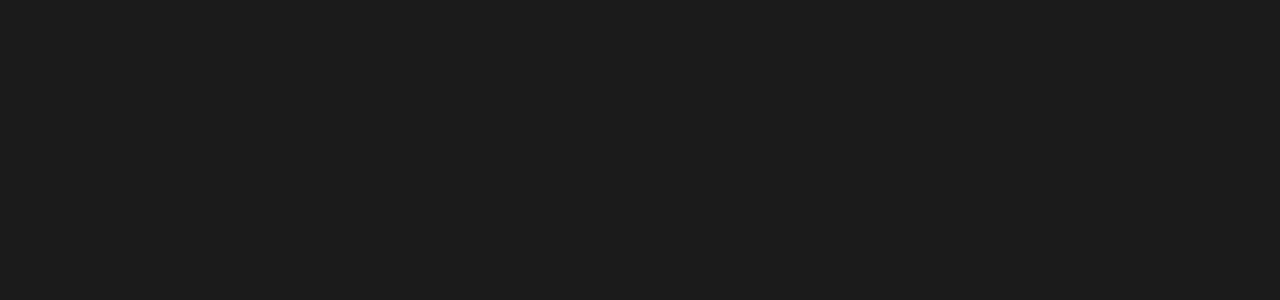
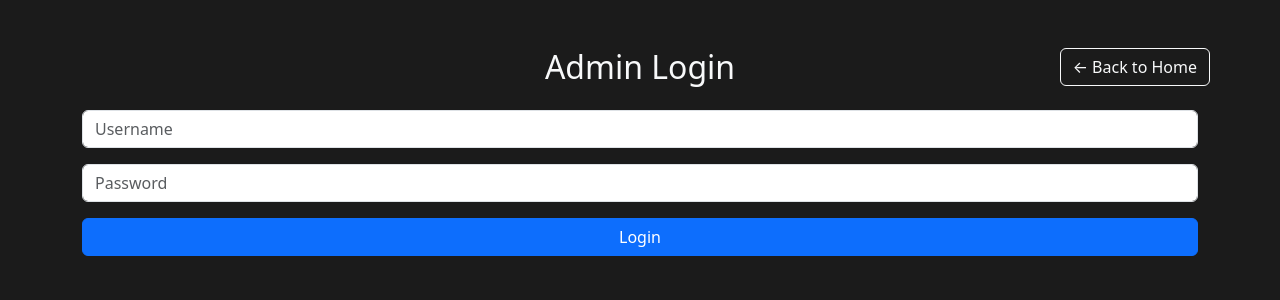
Before and after one commit to DevonKirby/Full-Stack-Rescue-Animal-System, a React (Create React App) app in the folder client/: page /admin-login in a window 1280 px wide. Before the commit this address had no page. Shown: the top 300 px of the page. Built offline with nearby package versions, Linux system fonts and the light colour scheme.

Commit message:
Added login page between main dashboard and admin panel

```diff
--- a/client/src/App.jsx
+++ b/client/src/App.jsx
@@ -2,7 +2,10 @@ import React from 'react';
 import Home from './components/Home.jsx';
 import AnimalList from './components/AnimalList.jsx';
 import Admin from './components/Admin.jsx';
+import AdminLogin from './components/AdminLogin.jsx';
+import ProtectedRoute from './components/ProtectedRoute.jsx';
 import { BrowserRouter as Router, Route, Routes } from 'react-router-dom';
+import { Navigate } from 'react-router-dom';
 
 function App() {
   return (
@@ -11,7 +14,12 @@ function App() {
         <Route path="/" element={<Home />} />
         <Route path="/dogs" element={<AnimalList animalType="dogs" />} />
         <Route path="/monkeys" element={<AnimalList animalType="monkeys" />} />
-        <Route path="/admin" element={<Admin />} />
+        <Route path="/admin" element={
+          <ProtectedRoute>
+            <Admin />
+          </ProtectedRoute>
+        } />
+        <Route path="/admin-login" element={<AdminLogin />} />
       </Routes>
     </Router>
   );
--- a/client/src/api.js
+++ b/client/src/api.js
@@ -1,7 +1,12 @@
 import axios from 'axios';
+
+const token = localStorage.getItem('adminToken');
 
 const api = axios.create({
   baseURL: 'http://localhost:5000/api', // Adjust the base URL as needed
+  headers: {
+    Authorization: token ? `Bearer ${token}`: ''
+  }
 });
 
 export default api;
--- a/client/src/components/Admin.jsx
+++ b/client/src/components/Admin.jsx
@@ -1,13 +1,27 @@
 import React from "react";
 import { Link } from "react-router-dom";
+import { useNavigate } from "react-router-dom";
 
 export default function Admin() {
+    const navigate = useNavigate();
+
+    const handleLogout = () => {
+        localStorage.removeItem("adminToken");
+        navigate("/admin-login");
+    }
+
     return (
         <div className="container mt-5 text-light">
             <h2 className="text-center mb-4">Admin Dashboard</h2>
 
-            <div className="text-end mb-4">
-                <Link to="/" className="btn btn-outline-light">← Back to Home</Link>
+            <div className="d-flex justify-content-between align-items-center mb-4">
+                <button className="btn btn-danger" onClick={handleLogout}>
+                    Logout
+                </button>
+
+                <Link to="/" className="btn btn-outline-light">
+                    ← Back to Home
+                </Link>
             </div>
 
             <div className="row g-4">
--- /dev/null
+++ b/client/src/components/AdminLogin.jsx
@@ -0,0 +1,62 @@
+import React, { useState } from 'react';
+import { useNavigate } from 'react-router-dom';
+import axios from 'axios';
+
+export default function AdminLogin() {
+    const [username, setUsername] = useState('');
+    const [password, setPassword] = useState('');
+    const [error, setError] = useState(null);
+    const navigate = useNavigate();
+
+    const handleLogin = async () => {
+        try {
+            const res = await axios.post('http://localhost:5000/api/admin/login', {
+                username,
+                password,
+            });
+
+            localStorage.setItem('adminToken', res.data.token);
+            navigate('/admin');
+        } catch (err) {
+            setError('Login failed. Please check your credentials.');
+        }
+    };
+
+    const handleBackToHome = () => {
+        navigate('/');
+    }
+
+    return (
+        <div className="container mt-5 text-light position-relative">
+            <button
+                onClick={handleBackToHome}
+                className="btn btn-outline-light position-absolute"
+                style={{ top: 0, right: 0 }}
+            >
+                ← Back to Home
+            </button>
+
+            <h2 className="mb-4 text-center">Admin Login</h2>
+
+            <input
+                className="form-control mb-3"
+                type="text"
+                placeholder="Username"
+                value={username}
+                onChange={(e) => setUsername(e.target.value)}
+            />
+            <input
+                className="form-control mb-3"
+                type="password"
+                placeholder="Password"
+                value={password}
+                onChange={(e) => setPassword(e.target.value)}
+            />
+            <button className="btn btn-primary w-100" onClick={handleLogin}>
+                Login
+            </button>
+
+            {error && <div className="alert alert-danger mt-3">{error}</div>}
+        </div>
+    )
+}
--- /dev/null
+++ b/client/src/components/ProtectedRoute.jsx
@@ -0,0 +1,8 @@
+import React from 'react';
+import { Navigate } from 'react-router-dom';
+
+export default function ProtectedRoute({ children }) {
+    const token = localStorage.getItem('adminToken');
+
+    return token ? children : <Navigate to="/admin-login" />;
+}
```
